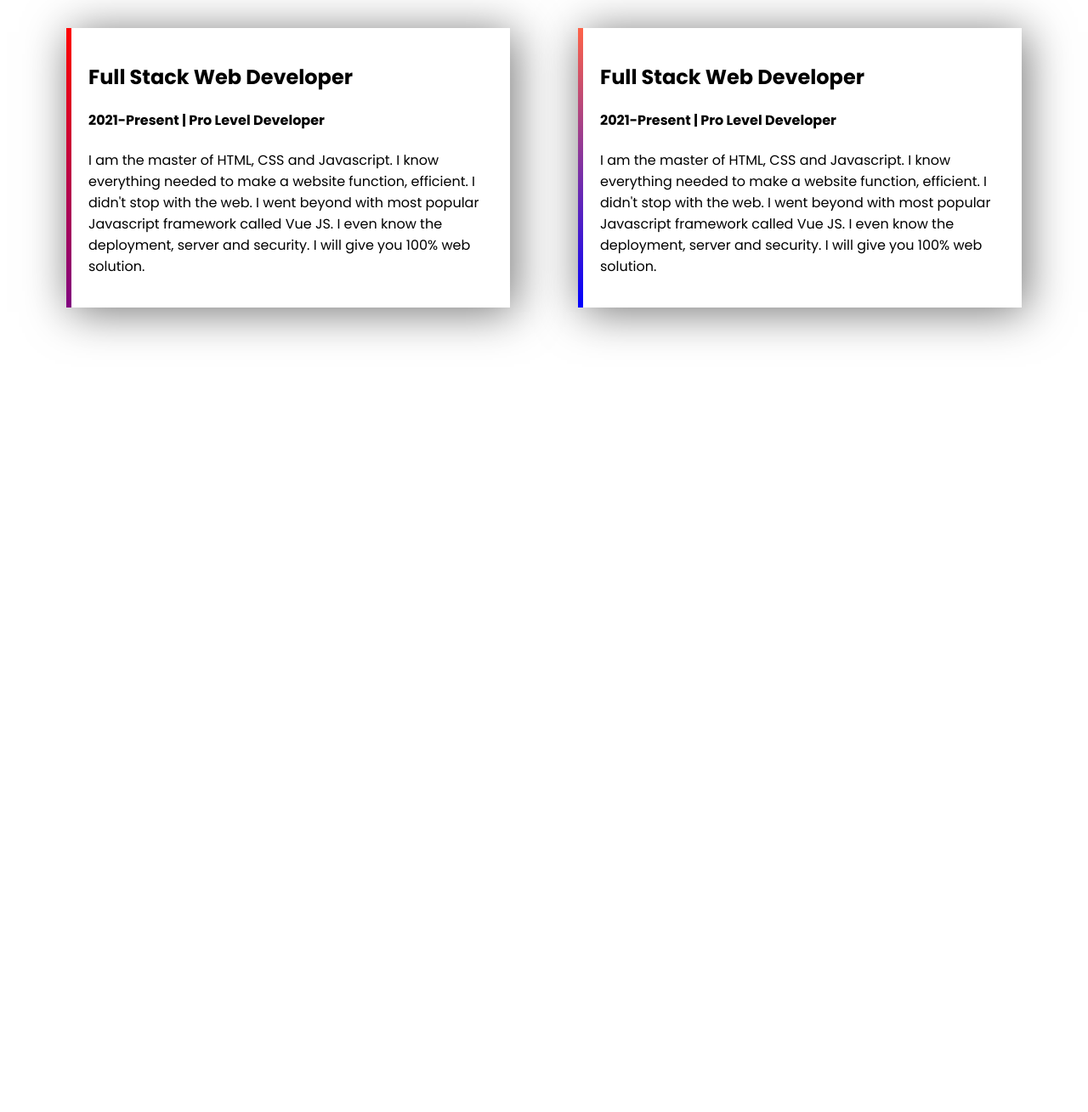
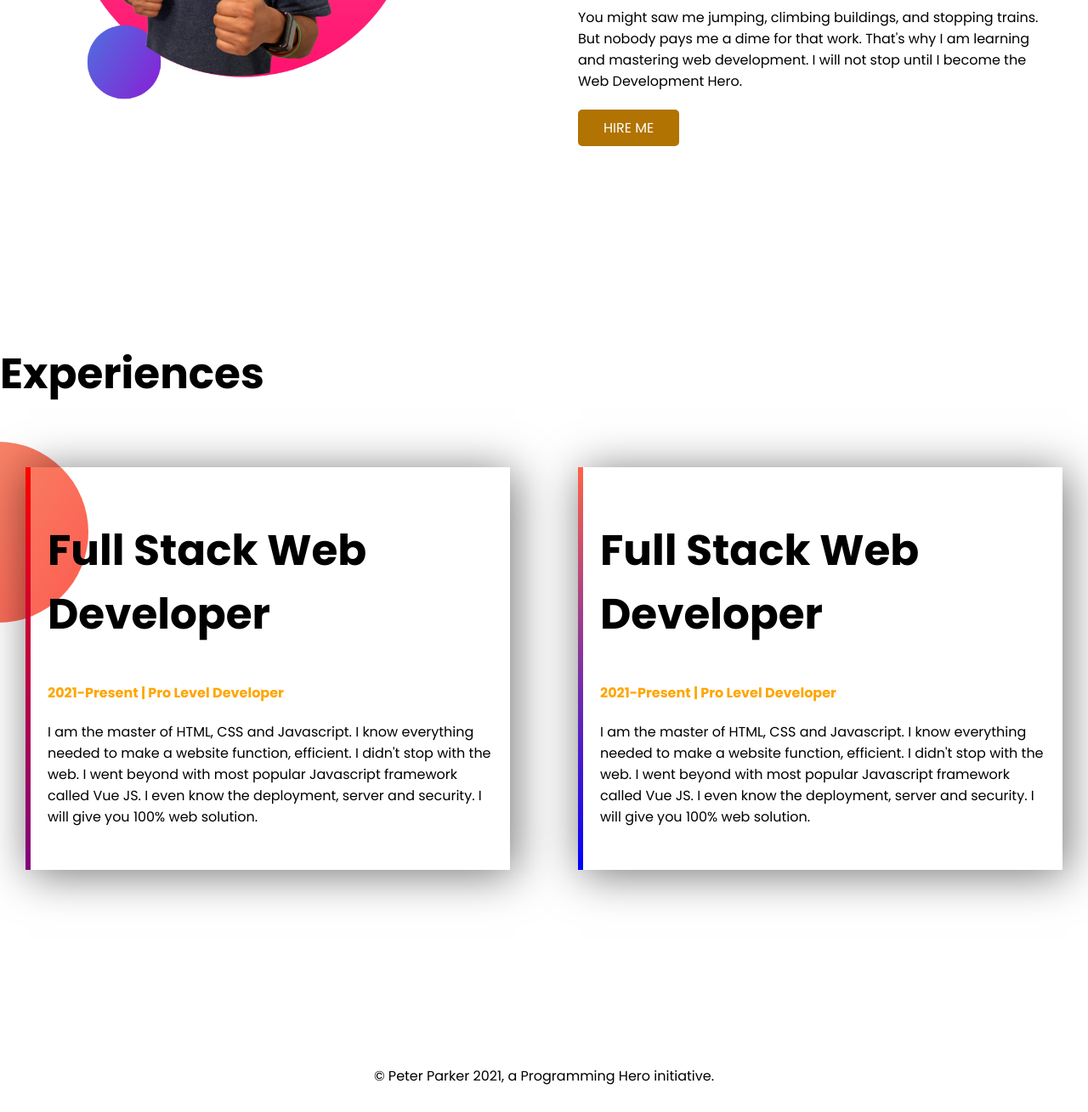
Before and after one commit to Tushar8640/First-hero-first-website, a plain HTML site: page index.html in a window 1280 px wide. Shown: the part 1111-2420 px from the top of the page at 85% size. Before the commit the page ends 1543 px from the top, so only its background shows below. Drawn offline with Linux system fonts and the light colour scheme.

Commit message:
added last

```diff
--- a/index.html
+++ b/index.html
@@ -11,10 +11,10 @@
     <title>Document</title>
 </head>
 <body>
-    <section class="hero_section">
+    <section class="hero_section hero-bg">
        <div class="half_width">
             <h1>Welcome To</h1>
-            <h1>Peter Parker World </h1>
+            <h1> <span class="orange">Peter Parker</span>  World </h1>
             <h3>Build Climber and Train Stopper</h3>
             <p>You might saw me jumping, climbing buildings, and stopping trains. But nobody pays me a dime for that work. That's why I am learning and mastering web development. I will not stop until I become the Web Development Hero.</p>
             <a href="www.tusharimran.xyz/personal" class="btn">HIRE ME</a>
@@ -36,24 +36,27 @@
        </div>
 
     </section>
-    <section class="experience">
-        <h1>Experiences</h1>
-        <div class="two_part">
+    <section >
+        <h1 >Experiences</h1>
+        <div class="two_part experience">
             <div class="forty_left">
                 <h1>Full Stack Web Developer</h1>
-                <h4>2021-Present | Pro Level Developer
+                <h4 class="orange">2021-Present | Pro Level Developer
                 </h4>
                 <p>I am the master of HTML, CSS and Javascript. I know everything needed to make a website function, efficient. I didn't stop with the web. I went beyond with most popular Javascript framework called Vue JS. I even know the deployment, server and security. I will give you 100% web solution.</p>
             </div>
             <div class="forty_right">
                 <h1>Full Stack Web Developer</h1>
-                <h4>2021-Present | Pro Level Developer
+                <h4 class="orange">2021-Present | Pro Level Developer
                 </h4>
                 <p>I am the master of HTML, CSS and Javascript. I know everything needed to make a website function, efficient. I didn't stop with the web. I went beyond with most popular Javascript framework called Vue JS. I even know the deployment, server and security. I will give you 100% web solution.</p>
             </div>
 
         </div>
     </section>
+    <footer>
+        <p>© Peter Parker 2021, a Programming Hero initiative.</p>
+    </footer>
 
 </body>
 </html>
--- a/style.css
+++ b/style.css
@@ -1,17 +1,29 @@
 body{
     font-family: 'Poppins', sans-serif;
+    margin: 0px;
 }
 
 .hero_section{
     display: flex;
 }
+.hero-bg{
+    background-image: url(images/top-banner.png);
+    background-repeat: no-repeat;
+
+}
 section{
     margin-bottom: 200px;
-    margin: 40px;
+    margin: ;
 }
-
+.orange{
+    color: orange;
+}
+h1{
+    font-size: 50px;
+}
 .half_width{
     width: 50%;
+    margin: 40px;
 }
 img{
     width: 80%;
@@ -20,12 +32,15 @@ a{
     text-decoration: none;
     color: white;
     background: rgb(177, 115, 1);
-
+    margin-top: 40px;
 }
-
+p{
+    margin-bottom: 30px;
+}
 .btn{
     padding: 10px 30px;
     border-radius: 5px;
+    margin-top: ;
 }
 .two_part{
     display: flex;
@@ -49,3 +64,11 @@ a{
     border-image: linear-gradient(tomato , blue);
     border-image-slice: 1;
 }
+footer p{
+    text-align: center;
+}
+.experience{
+    background-image: url(images/exp-bg.png);
+    background-repeat: no-repeat;
+    margin-top: px;
+}
```
